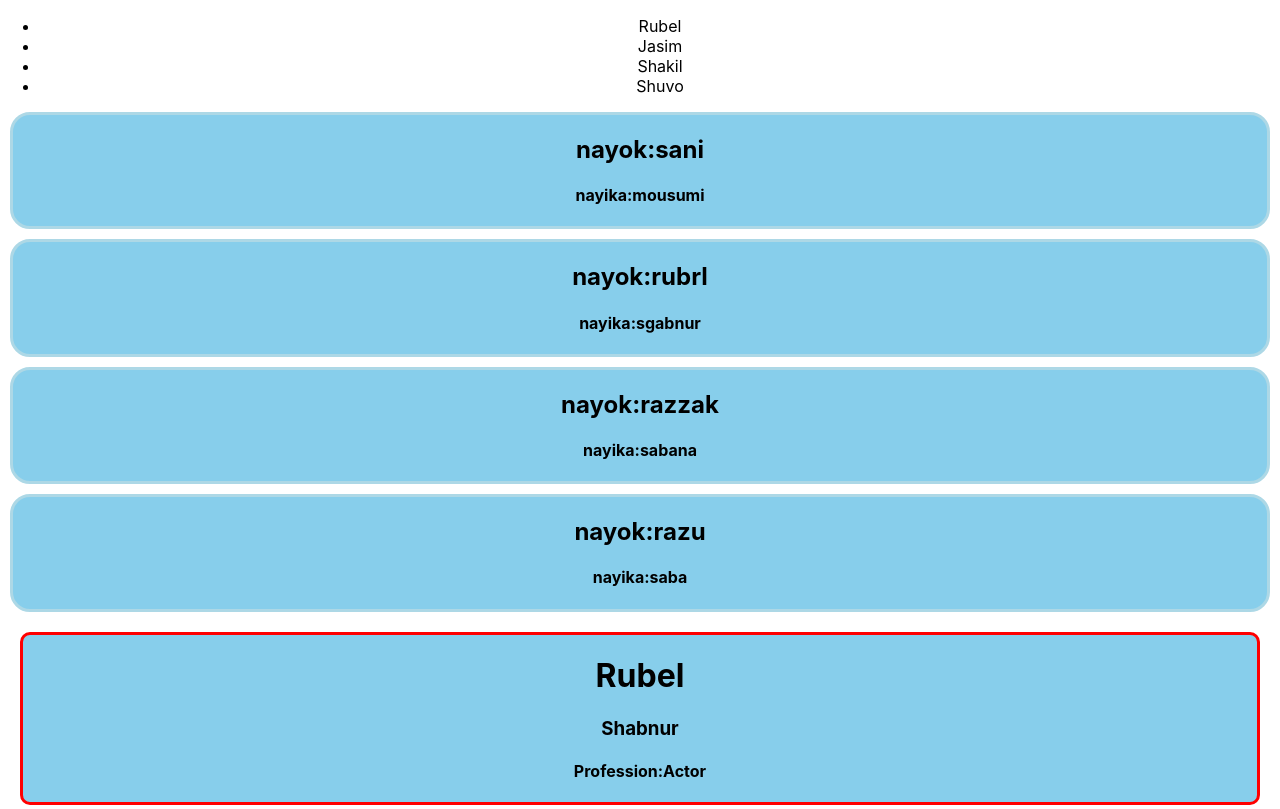
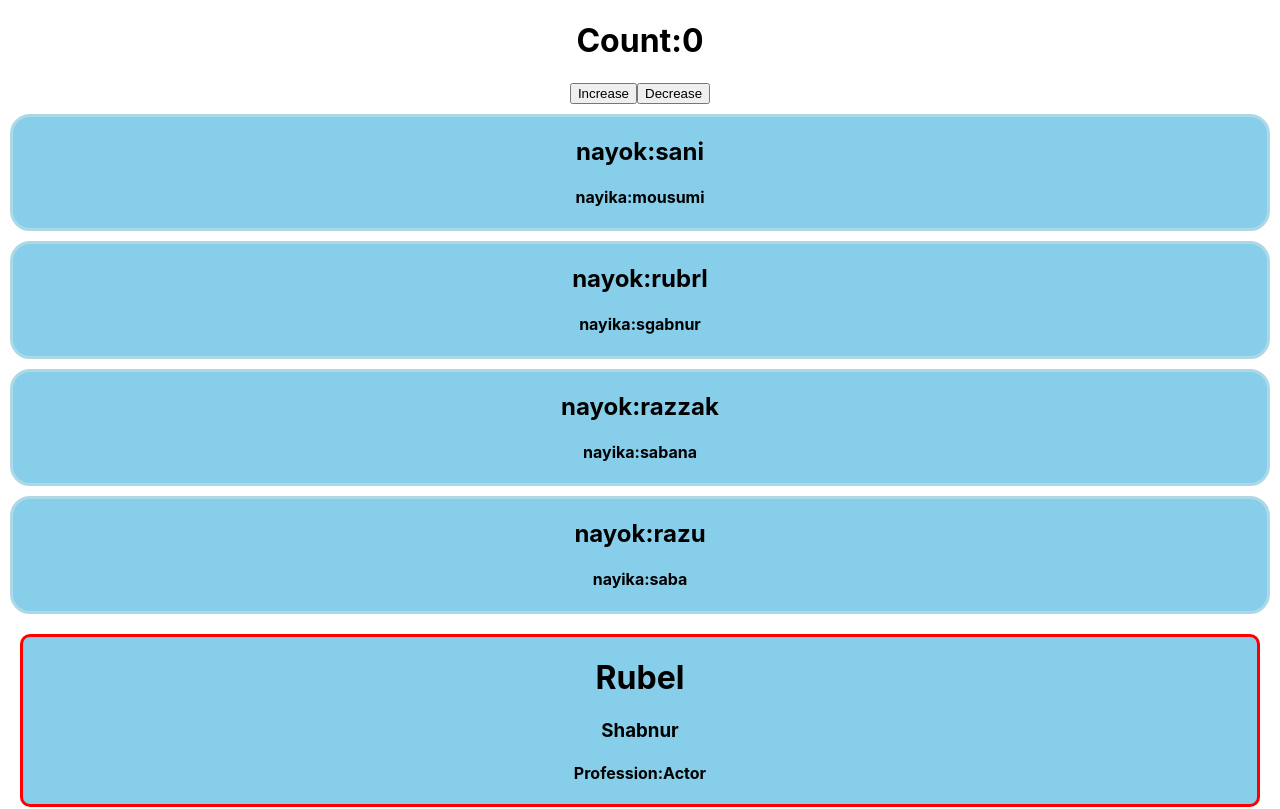
Before and after one commit to Ishtiaque1997/module-45, a React (Create React App) app: page / in a window 1280 px wide. Shown: the top 809 px of the page. Built offline with nearby package versions, Linux system fonts and the light colour scheme.

Commit message:
state-done

```diff
--- a/src/App.js
+++ b/src/App.js
@@ -1,5 +1,6 @@
 import logo from './logo.svg';
 import './App.css';
+import {useState} from 'react';
 
 function App() {
   const nayoks=['Rubel','Jasim','Shakil','Shuvo']
@@ -28,13 +29,13 @@
   ]
   return (
     <div className="App">
-
+     <Counter></Counter>
       {/* mapping a simple array */}
-      <ul>
+      {/* <ul>
         {
           nayoks.map(nayok=><li>{nayok}</li>)
         }
-      </ul>
+      </ul> */}
 
       {/* mapping an array of objects */}
       {
@@ -75,6 +76,19 @@
   )
 }
 
+//function to demonstrate counter
+function Counter(){
+  const[count,setCount]=useState(0);
+  const handleIncrease=()=>setCount(count+1);
+  const handleDecrease=()=>setCount(count-1);
+  return(
+    <div>
+      <h1>Count:{count}</h1>
+      <button onClick={handleIncrease}>Increase</button>
+      <button onClick={handleDecrease}>Decrease</button>
+    </div>
+  )
+}
 function Cinema(props){
   return(
     <div className='person'>
@@ -84,9 +98,10 @@
   )
 }
 
+
 function Friend(props){
   return(
-    <div>
+    <div className='person'>
       <h3>{props.phone}</h3>
       <h6>{props.address}</h6>
     </div>
```
